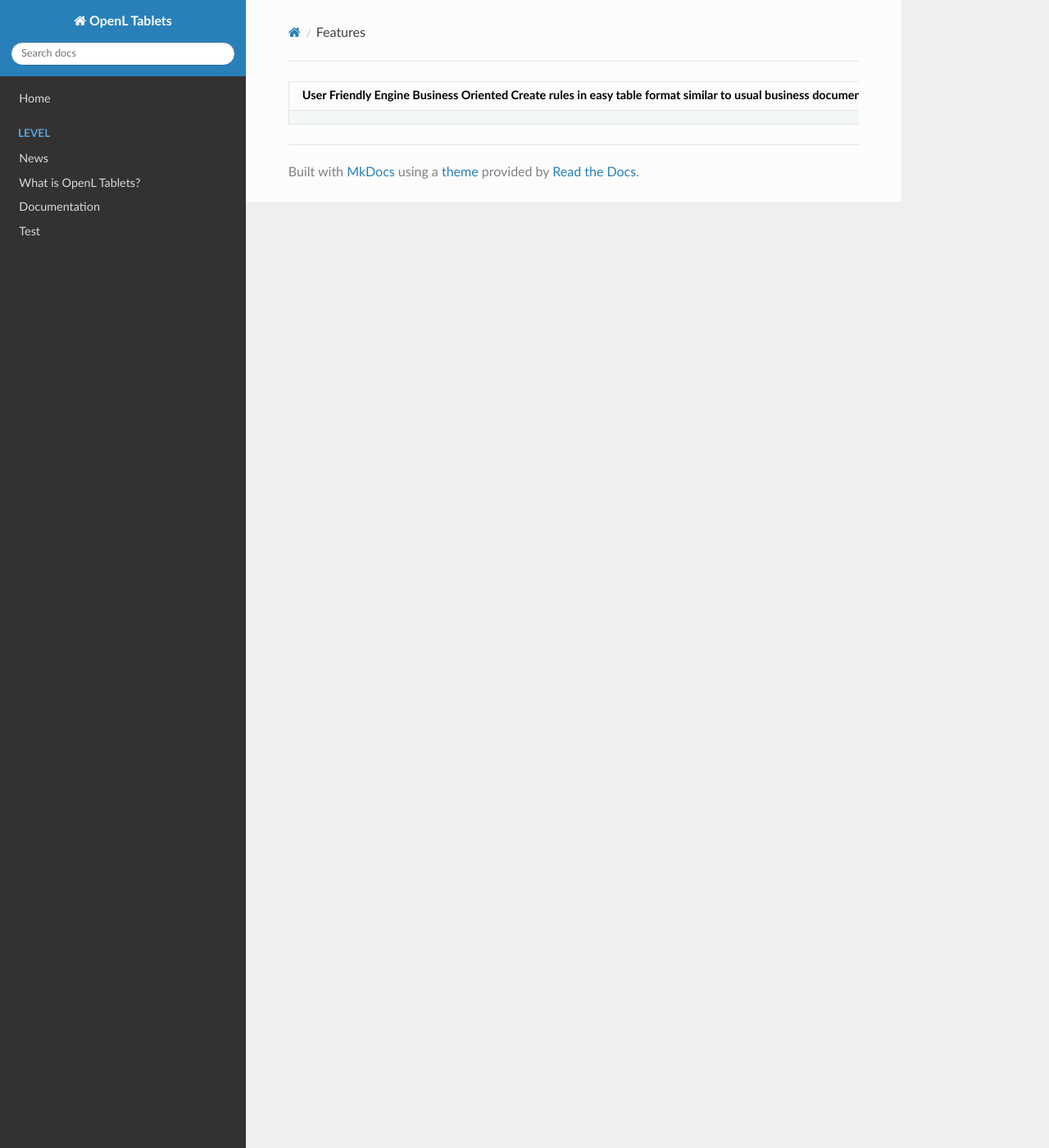
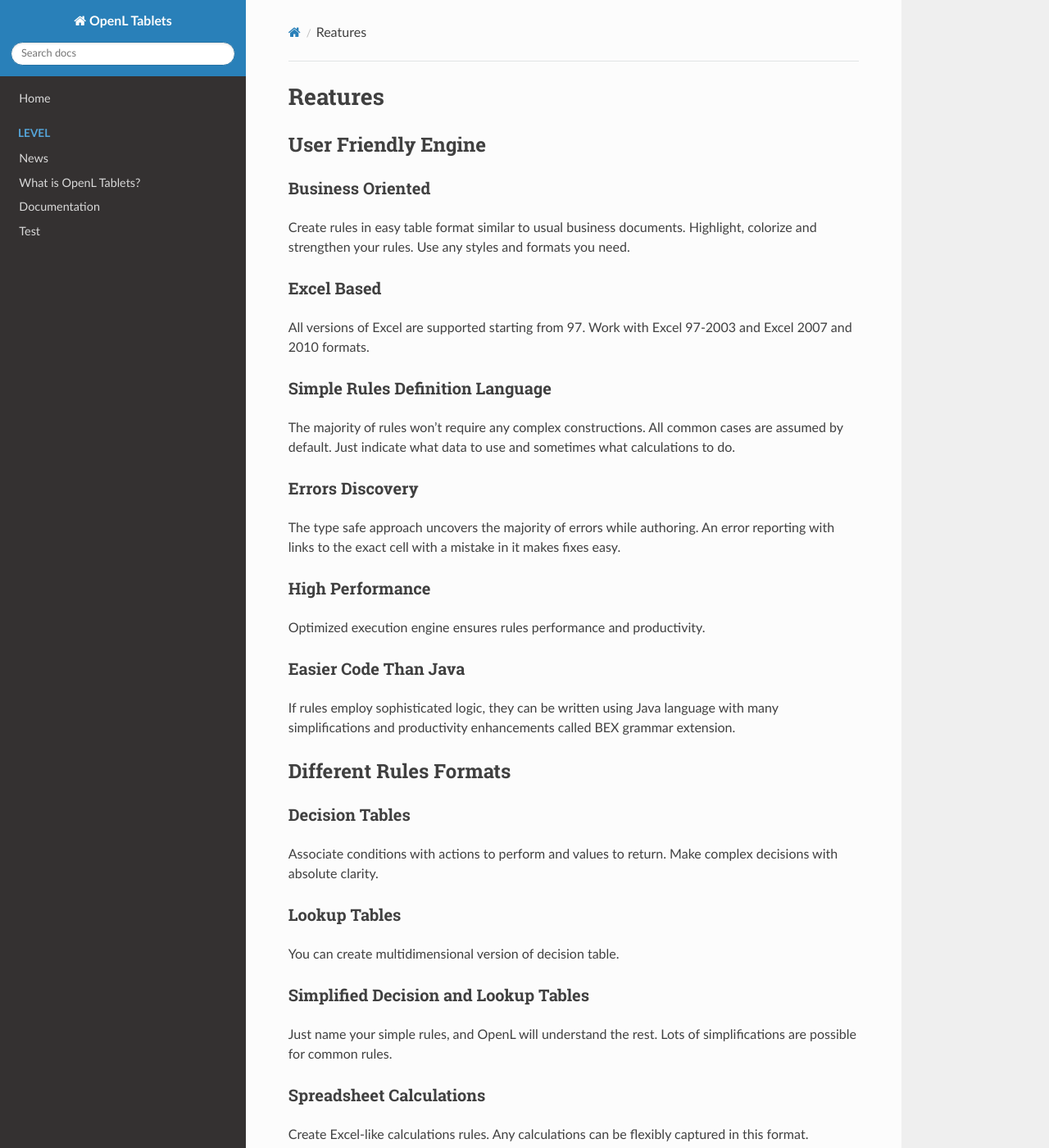
Before and after one commit to WWmonster/MarkdownTest, an MkDocs documentation site: the page built from docs/Features.md, in a window 1280 px wide and 1400 px high. Shown: the whole window at 82% size. Built offline with MkDocs 1.6.1, drawn with Linux system fonts in a browser that asks for light colours; nearby versions of some CDN libraries; some of the changed text lies outside the part shown.

Commit message:
Update Features.md

```diff
--- a/docs/Features.md
+++ b/docs/Features.md
@@ -1,2 +1,54 @@
-| User Friendly Engine  Business Oriented  Create rules in easy table format similar to usual business documents. Highlight, colorize and strengthen your rules. Use any styles and formats you need.  Excel Based  All versions of Excel are supported starting from 97. Work with Excel 97-2003 and Excel 2007 and 2010 formats.  Simple Rules Definition Language The majority of rules won’t require any complex constructions. All common cases are assumed by default. Just indicate what data to use and sometimes what calculations to do.  | Different Rules Formats  Decision Tables  Associate conditions with actions to perform and values to return. Make complex decisions with absolute clarity.  Lookup Tables  You can create multidimensional version of decision table.  Simplified Decision and Lookup Tables  Just name your simple rules, and OpenL will understand the rest. Lots of simplifications are possible for common rules.  Spreadsheet Calculations Create Excel-like calculations rules. Any calculations can be flexibly captured in this format.  |
-|---------------------------------------------------------------------------------------------------------------------------------------------------------------------------------------------------------------------------------------------------------------------------------------------------------------------------------------------------------------------------------------------------------------------------------------------------------------------------------------------------------------------------------------------------|----------------------------------------------------------------------------------------------------------------------------------------------------------------------------------------------------------------------------------------------------------------------------------------------------------------------------------------------------------------------------------------------------------------------------------------------------------------------------------------------------------------------------------|
+# Reatures
+
+## User Friendly Engine
+
+### Business Oriented
+
+Create rules in easy table format similar to usual business documents. Highlight, colorize and strengthen your rules. Use any styles and formats you need.
+
+### Excel Based
+
+All versions of Excel are supported starting from 97. Work with Excel 97-2003 and Excel 2007 and 2010 formats.
+
+### Simple Rules Definition Language
+
+The majority of rules won’t require any complex constructions. All common cases are assumed by default. Just indicate what data to use and sometimes what calculations to do.
+
+### Errors Discovery
+
+The type safe approach uncovers the majority of errors while authoring. An error reporting with links to the exact cell with a mistake in it makes fixes easy.
+
+### High Performance
+
+Optimized execution engine ensures rules performance and productivity.
+
+### Easier Code Than Java
+
+If rules employ sophisticated logic, they can be written using Java language with many simplifications and productivity enhancements called BEX grammar extension.
+
+
+## Different Rules Formats
+
+### Decision Tables
+
+Associate conditions with actions to perform and values to return. Make complex decisions with absolute clarity.
+
+### Lookup Tables
+
+You can create multidimensional version of decision table.
+
+### Simplified Decision and Lookup Tables
+
+Just name your simple rules, and OpenL will understand the rest. Lots of simplifications are possible for common rules.
+
+### Spreadsheet Calculations
+
+Create Excel-like calculations rules. Any calculations can be flexibly captured in this format.
+
+### Decision Trees
+
+Use the ColumnMatch component to capture rules as decision tree.
+
+### Algorithms and Flows
+
+TBasic (table basic) and method tables can handle sophisticated logic.
```
